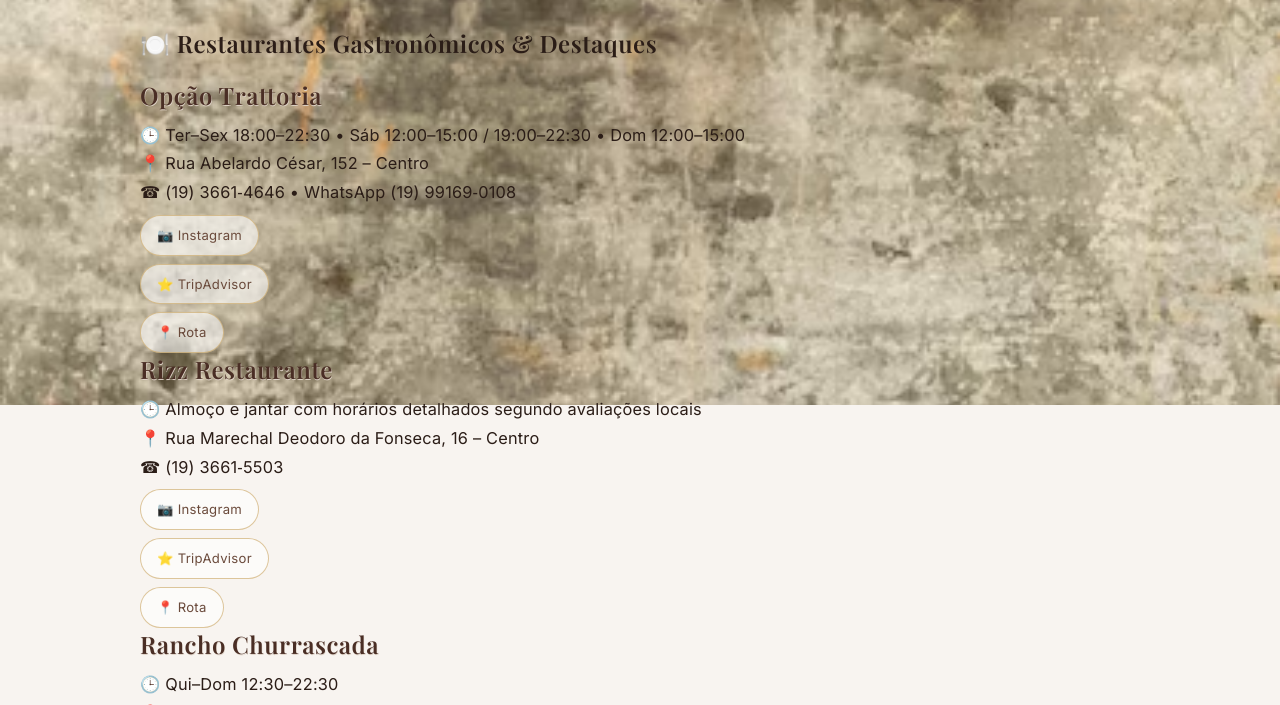
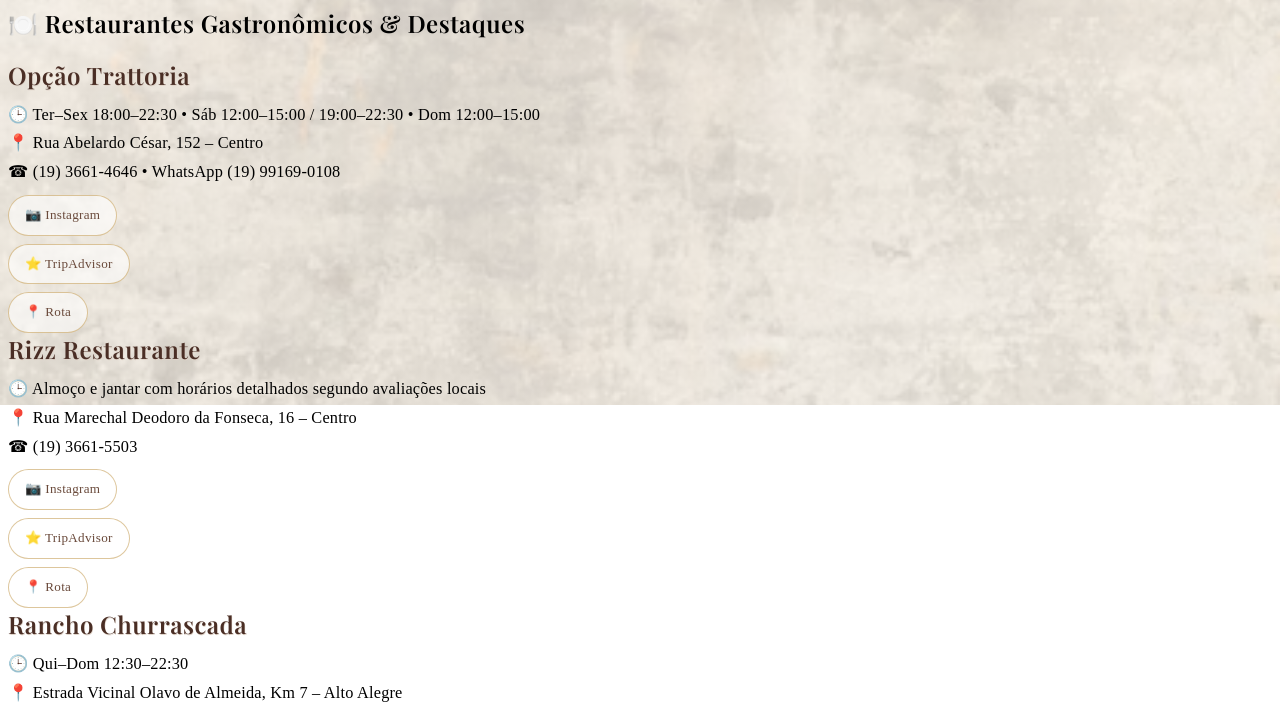
Before and after one commit to pousadafamigliabartho-cmd/guia-gastronomico, a plain HTML site: page index.html in a window 1280 px wide. Shown: the part 395-1100 px from the top of the page. Drawn offline with nearby package versions, Linux system fonts and the light colour scheme.

Commit message:
Update index.html

```diff
--- a/index.html
+++ b/index.html
@@ -12,16 +12,6 @@
 
 /* --- Estilo geral --- */
 
-body {
- font-family: 'Inter', sans-serif;
-  margin: 0;
-  padding: 0;
-  color: #2b1d17;
-  min-height: 100vh;
-  background-color: #f8f4f0;
-}
-
-/* camada de fundo elegante */
 body::before {
   content: "";
   position: fixed;
@@ -29,7 +19,13 @@
   z-index: -1;
 
   background-image:
-        url("background.jpg");
+    linear-gradient(rgba(248,244,240,0.75), rgba(248,244,240,0.75)),
+    url("background.jpg");
+
+  background-size: cover;
+  background-position: center center;
+  background-repeat: no-repeat;
+}
 
   background-size: cover;
   background-position: center center;
@@ -694,4 +690,5 @@
 </script>
 
 </body>
+
 </html>
```
